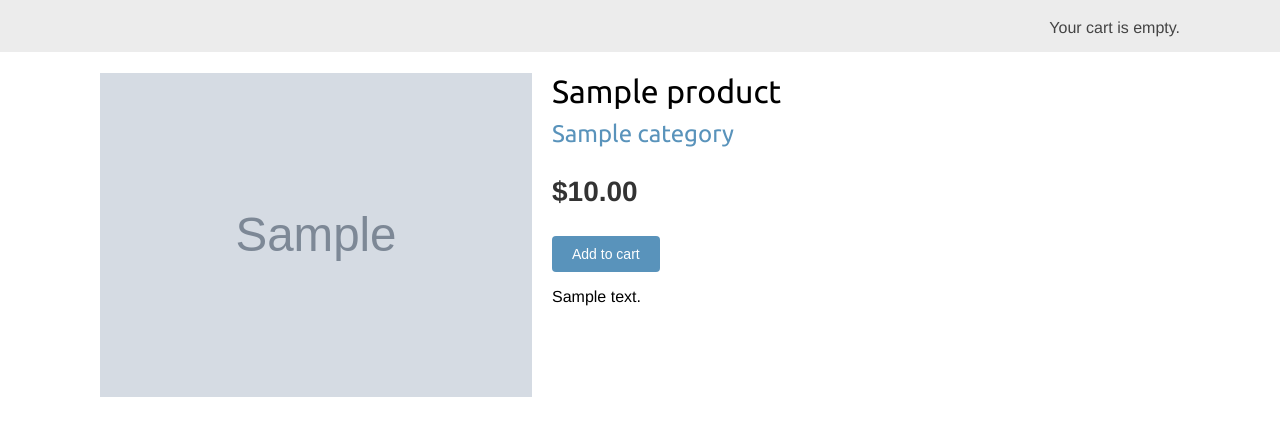
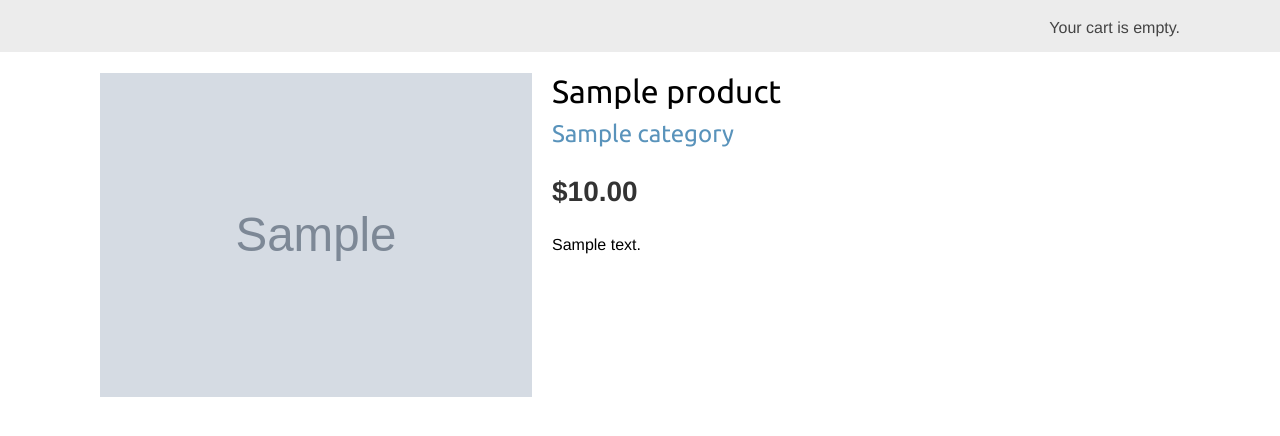
Before and after one commit to AlexandrKravtsov/Fall_in_Django_E_commerce, a Django app: a page that uses shop/templates/shop/base.html in a window 1280 px wide. Shown: the part 46-482 px from the top of the page. Run offline with Django 5.2, Linux system fonts and the light colour scheme; tables that the repository leaves empty hold one stand-in row (values such as "Sample post"); grey boxes marked "Sample" are stand-in pictures.

Commit message:
creating cart app 407

```diff
--- a/settings/settings.py
+++ b/settings/settings.py
@@ -121,3 +121,6 @@ DEFAULT_AUTO_FIELD = 'django.db.models.BigAutoField'
 # Media files (not for production)
 MEDIA_URL = 'media/'
 MEDIA_ROOT = BASE_DIR / 'media'
+
+# the key that will be used the cart in session
+CART_SESSION_ID = 'cart'
--- a/shop/templates/shop/base.html
+++ b/shop/templates/shop/base.html
@@ -29,10 +29,13 @@
     </div>
 
 </div>
+
+{#    Контент   #}
 <div id = "content">
     {% block content %}
     {% endblock %}
 </div>
+
 </body>
 
 </html>
--- a/shop/templates/shop/product/detail.html
+++ b/shop/templates/shop/product/detail.html
@@ -15,11 +15,11 @@
       </a>
     </h2>
     <p class="price">${{ product.price }}</p>
-    <form action="{% url "cart:cart_add" product.id %}" method="post">
-      {{ cart_product_form }}
-      {% csrf_token %}
-      <input type="submit" value="Add to cart">
-    </form>
+{#    <form action="{% url "cart:cart_add" product.id %}" method="post">#}
+{#      {{ cart_product_form }}#}
+{#      {% csrf_token %}#}
+{#      <input type="submit" value="Add to cart">#}
+{#    </form>#}
     {{ product.description|linebreaks }}
   </div>
 {% endblock %}
```
